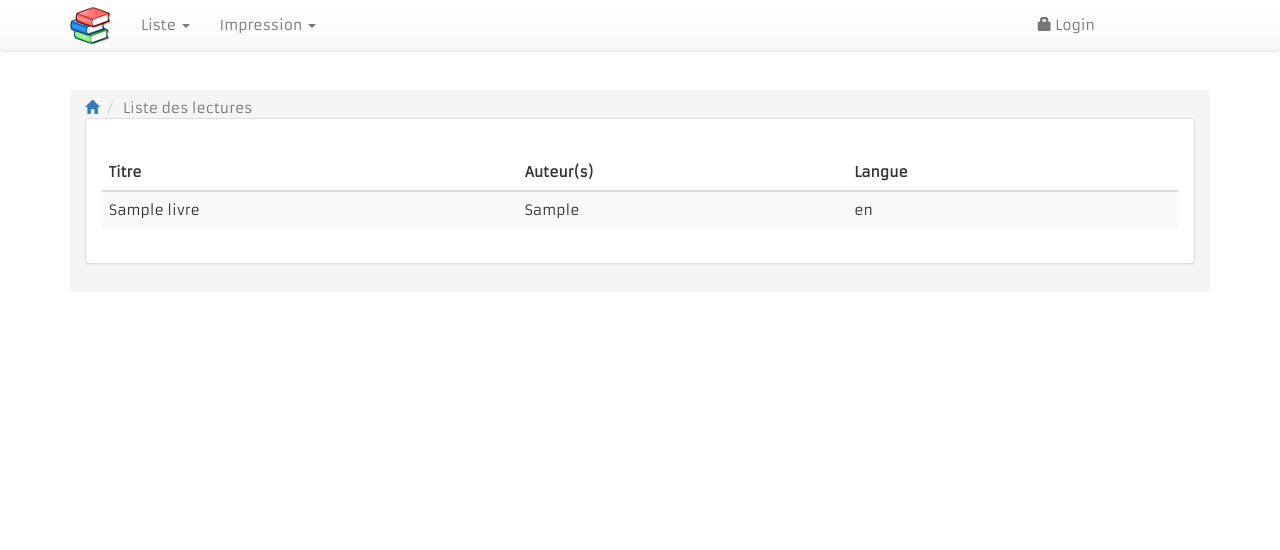
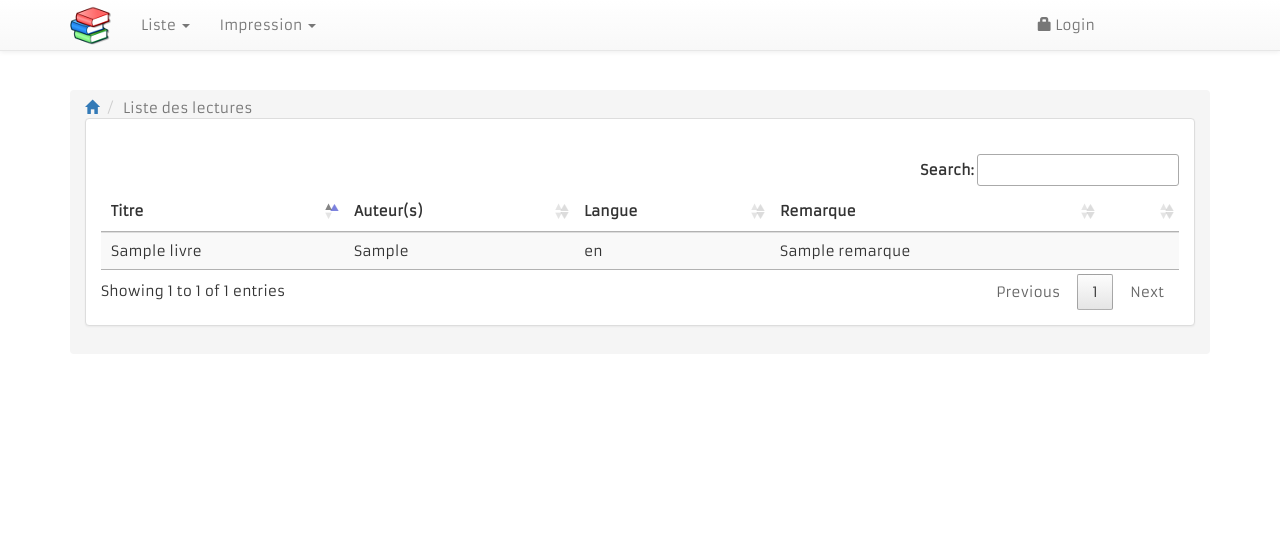
Before and after one commit to verpoorten/bibliotheque, a Django app: template main/templates/lecture_list.html in a window 1280 px wide. Shown: the top 550 px of the page. Run offline with Django 3.2, Linux system fonts and the light colour scheme; the template is opened without the code that fills it: most values are stand-ins (such as "Sample title", 1, 10 or a date in 2020); parts of the project's set-up code (start-up, migrations or seed data) failed here and were passed over; some libraries are stand-ins or nearby versions.

Commit message:
AJout de la possibilité de tri sur les tables

```diff
--- a/main/templates/layout.html
+++ b/main/templates/layout.html
@@ -15,7 +15,7 @@
         <link rel="stylesheet" href="{% static "css/custom.css" %}">
         <link rel="stylesheet" href="{% static "css/font-awesome.min.css" %}">
         <link rel="stylesheet" href="{% static "css/jquery.dataTables.css" %}">
-
+        <link rel="stylesheet" href="https://cdn.datatables.net/1.10.12/css/jquery.dataTables.min.css">
         <script src="{% static "js/triTable.js"%}"></script>
         {% block style %}
         {% endblock %}
@@ -107,9 +107,28 @@
       <script src="{% static "js/bootstrap.min.js" %}"></script>
       <script src="{% static "js/custom.js" %}"></script>
       <script src="{% static "js/jquery-2.1.3.min.js"%}"></script>
-
+      <script src="https://cdn.datatables.net/1.10.12/js/jquery.dataTables.min.js"></script>
 
       {% block script %}
+
+      <script>
+        $(document).ready(function() {
+            $('#tbl_data').DataTable({
+                "language": {
+                    "url": "//cdn.datatables.net/plug-ins/1.10.12/i18n/French.json"
+                },
+                "lengthChange": false
+            } );
+
+            $('#list_livre').DataTable( {
+                "language": {
+                    "url": "//cdn.datatables.net/plug-ins/1.10.12/i18n/French.json"
+                },
+                "lengthChange": false
+            } );
+        } );
+       </script>
+
       {% endblock %}
     </body>
 </html>
--- a/main/templates/lecture_list.html
+++ b/main/templates/lecture_list.html
@@ -1,29 +1,30 @@
-
   {% extends "layout.html" %}
   {% load staticfiles %}
   {% block breadcrumb %}
     <li class="active">Liste des lectures</li>
   {% endblock %}
   {% block content %}
-
-
   <div class="panel panel-default">
     <div class="panel-body">
       <br>
-        <table class="table table-striped table-hover">
+        <table class="table table-striped table-hover"
+               id="tbl_data">
             <thead>
                 <th>Titre</th>
                 <th>Auteur(s)</th>
                 <th>Langue</th>
+                <th>Remarque</th>
                 <th></th>
             </thead>
-        {% for livre in livres %}
+        {% for lecture in lectures %}
             <tr>
-                <td>{{ livre.titre | default_if_none:'' }}</td>
-                <td>{{ livre.auteurs_livres_str }}</td>
-                <td>{{ livre.langue | default_if_none:'' }}</td>
+                <td>{{ lecture.livre.titre | default_if_none:'' }}</td>
+                <td>{{ lecture.livre.auteurs_livres_str }}</td>
+                <td>{{ lecture.livre.langue | default_if_none:'' }}</td>
+                <td>{{ lecture.remarque | default_if_none:'' }}</td>
                 <td>
-                    {% if request.user.is_authenticated %}<a href="{% url 'lecture-delete' livre.pk %}" title="Pour supprimer un livre"><span class="glyphicon glyphicon-trash" aria-hidden="true"></span></a>{%endif%}
+                    {% if request.user.is_authenticated %}<a href="{% url 'lecture-delete' lecture.livre.pk %}"
+                                                             title="Pour supprimer un livre"><span class="glyphicon glyphicon-trash" aria-hidden="true"></span></a>{%endif%}
                 </td>
             </tr>
         {% endfor%}
--- a/main/templates/proprietaire_form.html
+++ b/main/templates/proprietaire_form.html
@@ -11,7 +11,7 @@
       {% csrf_token %}
       <div class="row">
         <div class="col-md-6">
-          <label for="personne_id" class="control-label">Langue</label>
+          <label class="control-label">Propriétaire</label>
           <select class="form-control" name="personne_id">
               {% for p in personnes %}
                 <option value="{{p.id}}">{{p}}</option>
```
Also changed, not shown: main/lecture.py (+4 -4 lines), main/models.py (+9 -8 lines), main/templates/livre_list.html (+9 -17 lines), main/views.py (+82 -68 lines).
